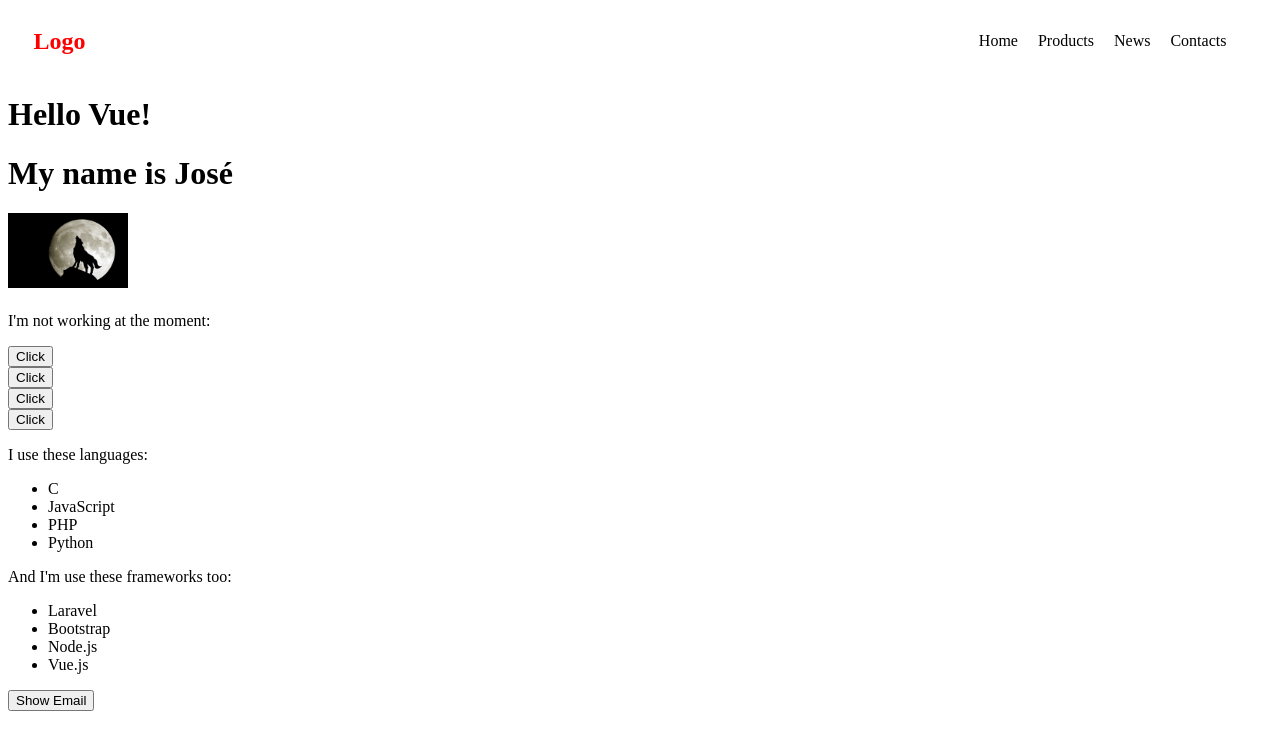
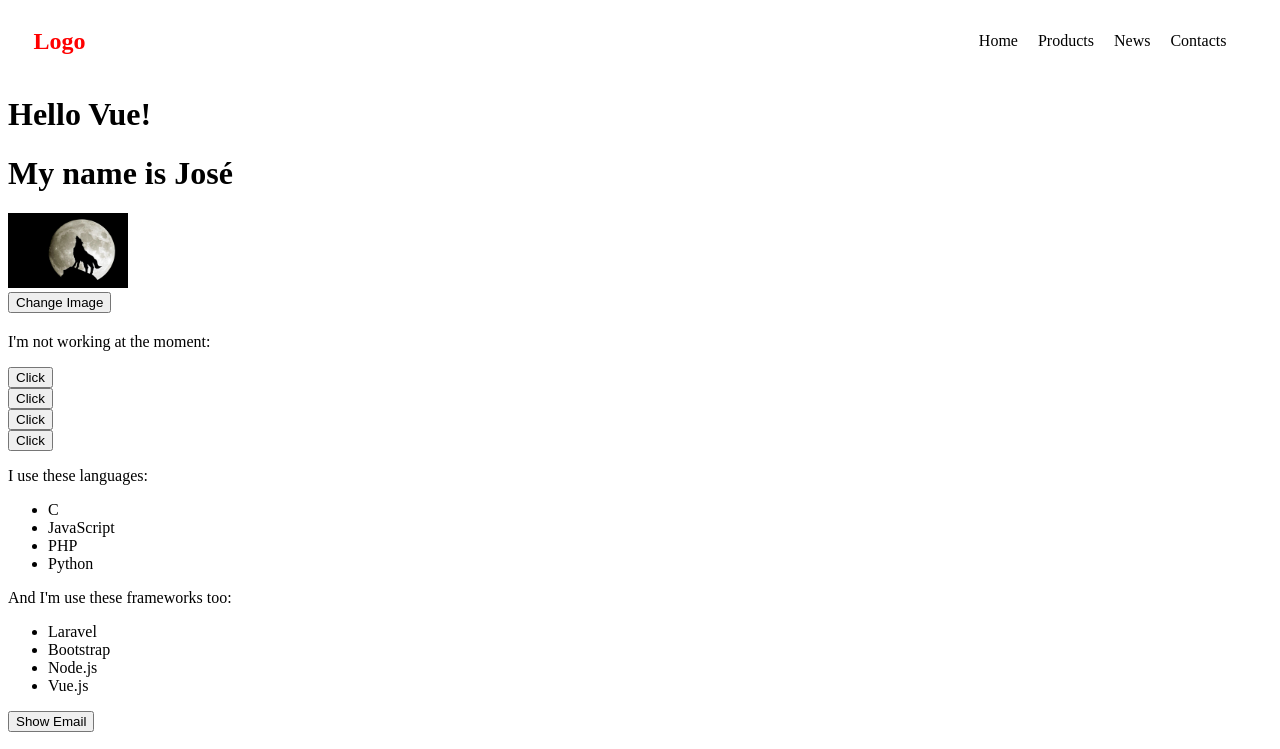
Before and after one commit to Augusto008/vue-fundamentals, a Vue app in the folder 2_vue_project/: page / in a window 1280 px wide. Shown: the top 749 px of the page. Built offline with nearby package versions, Linux system fonts and the light colour scheme.

Commit message:
Feat(`Picture.vue`): Import `ChangeImageButton.vue` component
Import `ChangeImageButton.vue` component calling the `@change-image` provided by `` to access the `changeImage()` function

```diff
--- a/2_vue_project/src/components/Picture.vue
+++ b/2_vue_project/src/components/Picture.vue
@@ -1,14 +1,27 @@
 <template>
-  <img :src="avatar" :alt="description" width="120px">
+  <div>
+    <img :src="avatar" :alt="description" width="120px">
+    <ChangeImageButton @change-image="changeImage" />
+  </div>
 </template>
 
 <script>
+  import ChangeImageButton from './forms/elements/ChangeImageButton.vue';
+
   export default {
     name: 'Picture',
     data() {
-      return {
-        avatar: 'img/wolf.webp',
-        description: "User Avatar"
+        return {
+            avatar: 'img/wolf.webp',
+            description: "User Avatar"
+        };
+    },
+    components: {
+      ChangeImageButton
+    },
+    methods: {
+      changeImage() {
+        this.avatar = 'img/abutre.jpg'
       }
     }
   }
```
